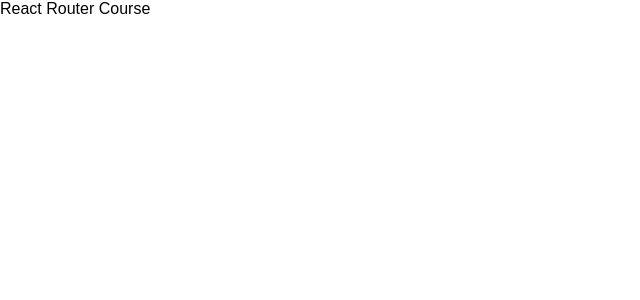
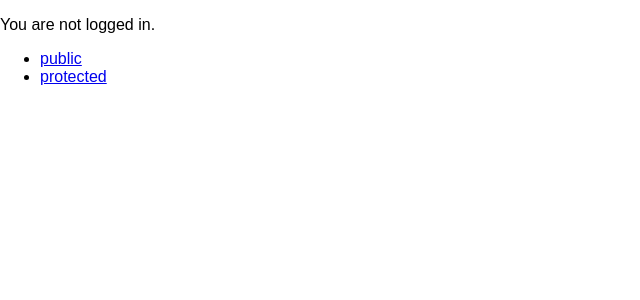
Before and after one commit to vijaybaliah/react-router, a React (Create React App) app: page / in a window 1280 px wide. Shown: the top 300 px of the page, without its empty margins (0-640 px from the left). Built offline with nearby package versions, Linux system fonts and the light colour scheme.

Commit message:
feat: added authentication and authorization

```diff
--- a/src/App.js
+++ b/src/App.js
@@ -1,13 +1,95 @@
 import React, { Component } from 'react'
+import {
+  BrowserRouter as Router,
+  Link,
+  Route,
+  Redirect,
+  withRouter
+} from 'react-router-dom'
 
-class App extends Component {
+const fakeAuth = {
+  isAuthenticated: false,
+  authenticate(cb) {
+    this.isAuthenticated = true
+    setTimeout(cb, 300);
+  },
+  signout(cb) {
+    this.isAuthenticated = false
+    setTimeout(cb, 300);
+  }
+}
+
+const Public = () => <h3>public</h3>
+
+const Protected = () => <h3>protected</h3>
+
+class Login extends React.Component {
+  state = {
+    redirectToReferrer: false
+  }
+  login = () => {
+    fakeAuth.authenticate(() => {
+      this.setState({redirectToReferrer: true })
+    })
+  }
   render() {
+    const { from } = this.props.location.state || { from: { pathname: '/' } }
+    const {redirectToReferrer } = this.state
+
+    if (redirectToReferrer === true) {
+      return (<Redirect to={from} />)
+    }
     return (
       <div>
-        React Router Course
+        <p>You must log in to view the page</p>
+        <button onClick={this.login}>Log in</button>
       </div>
     )
   }
 }
 
+const PrivateRoute = ({ component: Component, ...rest }) => (
+  <Route {...rest} render={(props) => (
+    fakeAuth.isAuthenticated === true
+    ? <Component {...props} />
+    : <Redirect to={{
+        pathname: '/login',
+        state: { from: props.location }
+      }} />
+  )} />
+)
+
+const AuthButton = withRouter(() => (
+  fakeAuth.isAuthenticated === true
+  ? (<p>
+    welcome ! <button onclick={() => {
+      fakeAuth.signout(() => history.push('/'))
+    }}>
+      signout
+    </button>
+  </p>)
+  : (
+    <p>You are not logged in.</p>
+  )
+))
+
+class App extends Component {
+  render() {
+    return (
+      <Router>
+        <div>
+          <AuthButton />
+          <ul>
+            <li><Link to='/public'>public</Link></li>
+            <li><Link to='/protected'>protected</Link></li>
+          </ul>
+        </div>
+        <Route path={'/public'} component={Public} />
+        <Route path="/login" component={Login} />
+        <PrivateRoute path={'/protected'} component={Protected} />
+      </Router>
+    )
+  }
+}
+
 export default App
```
